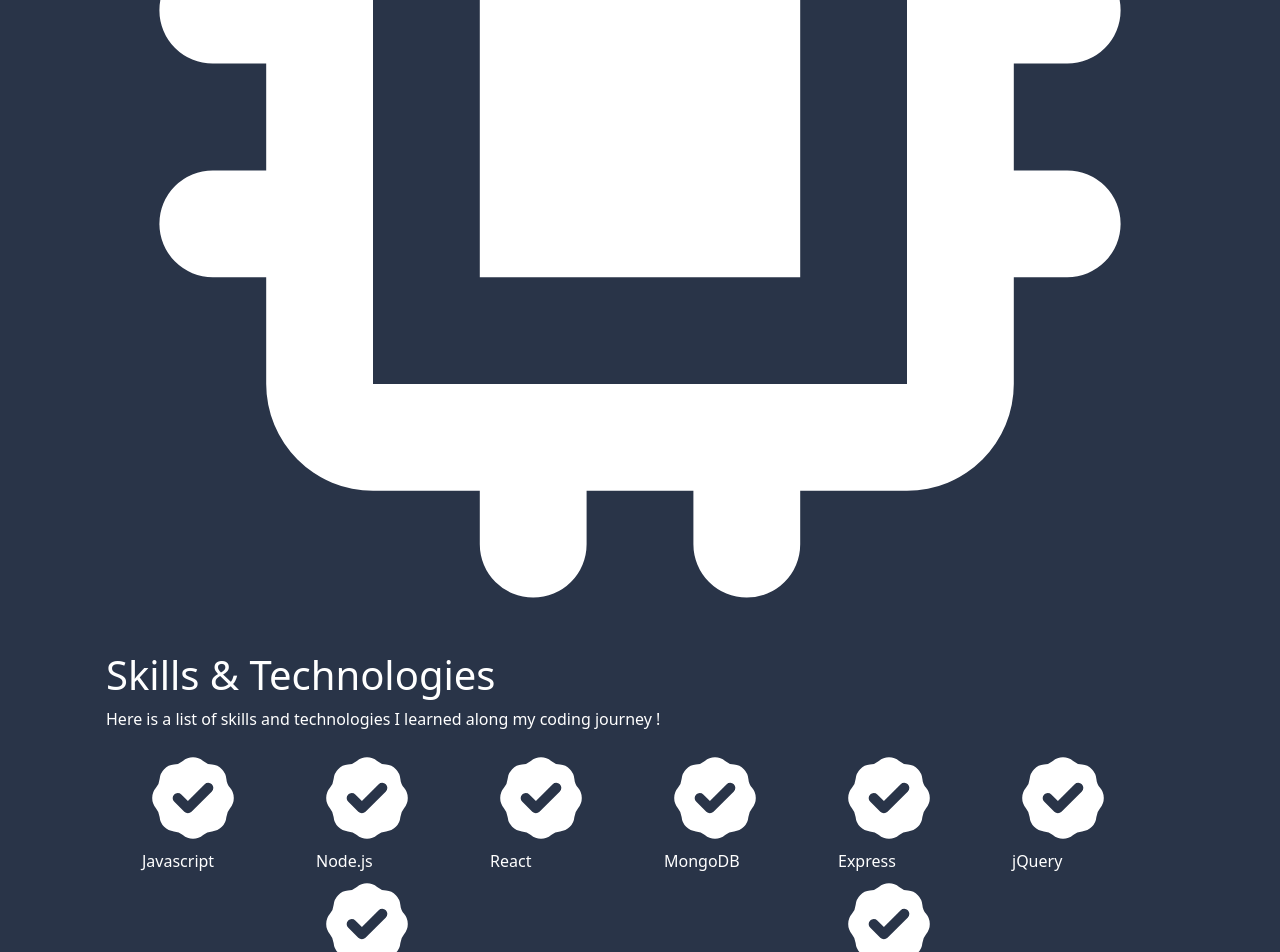
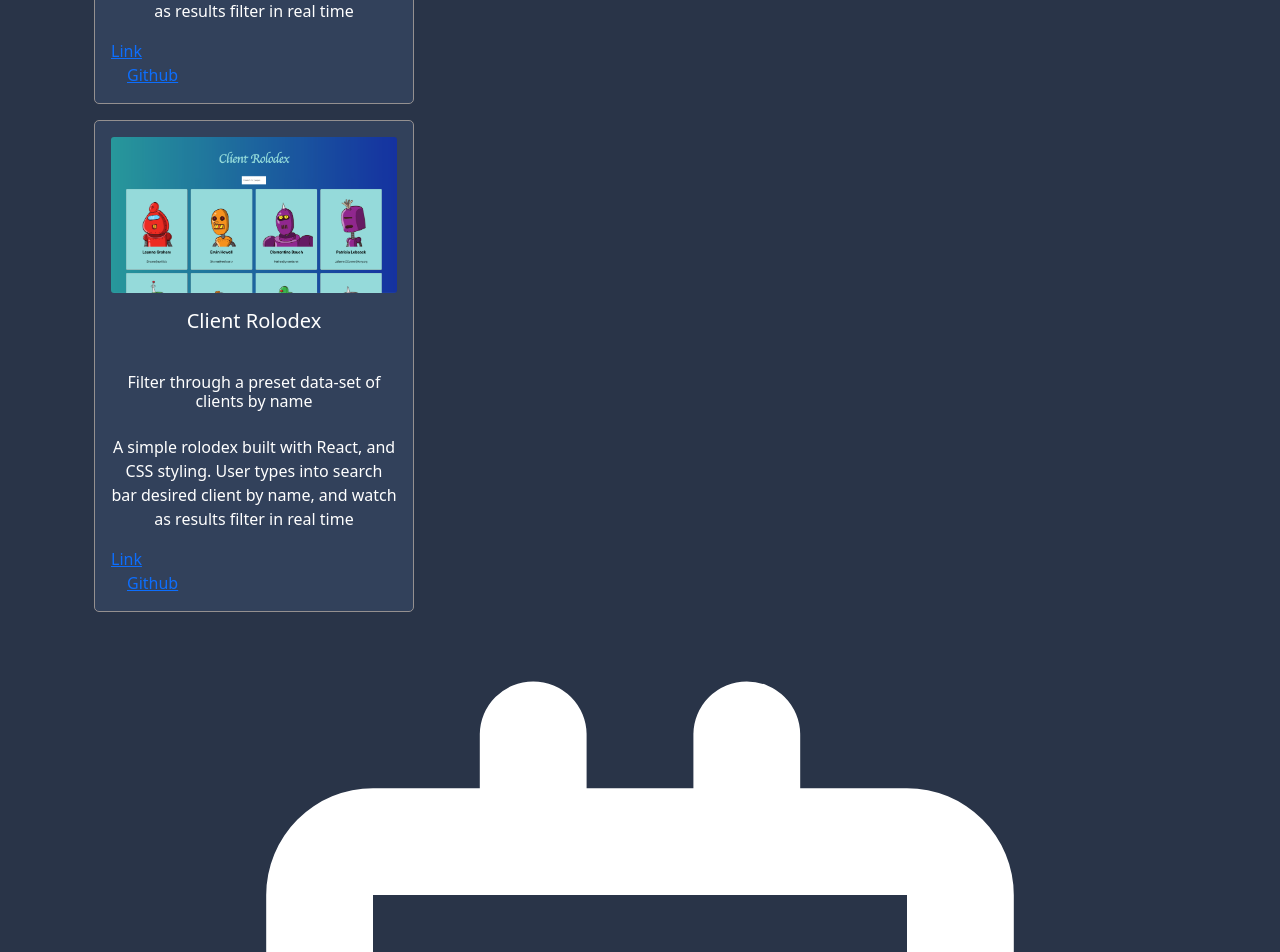
Before and after one commit to Esun94/Portfolio, a React (Create React App) app: page / in a window 1280 px wide. Shown: the part 1300-2252 px from the top of the page. Built offline with nearby package versions, Linux system fonts and the light colour scheme.

Commit message:
saving fixes to cards and card containers

```diff
--- a/src/App.css
+++ b/src/App.css
@@ -1,5 +1,5 @@
 .app-container {
-    background-color:  #293448 ;
+  background-color: #293448;
   color: white;
 }
 
@@ -9,9 +9,16 @@
 
 
 .project-container {
+  display: flex;
+  flex-direction: column;
+  margin-bottom: 1em;
   background-color: #32415b;
   border: 1px solid rgb(148, 144, 144);
   border-radius: 5px;
+  height: auto;
+  width: 20em;
+  /* height: em;
+    width: 'em'; */
   /* padding: 20px; */
   cursor: pointer;
   -moz-osx-font-smoothing: grayscale;
@@ -26,16 +33,21 @@
 
 
 .project-wrapper {
+  background-color: #32415b;
   /* display: flex;
  justify-content: center;
  align-items: center; */
 
 
+
 }
+
 .projects-card-container {
-  display: flex;
-  justify-content: space-evenly;
-  /* width: 65vw; */
+  display: grid;
+  flex-direction: row;
+  justify-content: space-between;
+  /* height: 20em;
+  width: 20em; */
   /* margin: auto; */
   /* display: grid; */
   /* grid-template-columns: 1 1 1 1; */
@@ -95,9 +107,14 @@
   padding: 2rem;
 
 
-}
+}*/
 
 .badge-icon {
   color: rgb(96, 217, 96);
 
-} */
+}
+
+.skills-icons {
+  display: flex;
+  justify-content: center;
+}
--- a/src/components/Projects.js
+++ b/src/components/Projects.js
@@ -14,8 +14,8 @@ function Projects() {
       <Container className="projects-card-container row">
         {/* <Container className="row-container row"> */}
           {projects.map((project) => (
-            <Card className="project-wrapper col-md-3 mx-1 my-2">
-              <Card.Body className="project-container">
+            // <Card className="project-wrapper col-md-3 mx-1 my-2">
+              <Card.Body className="project-container"col-md-3 mx-1 my-2>
                 <Card.Img className="mb-3" src={project.image}></Card.Img>
                 <Card.Title className="text-center mb-4">{project.title}</Card.Title>
                 <Card.Subtitle className="text-center mt-3">{project.subtitle}</Card.Subtitle>
@@ -25,7 +25,7 @@ function Projects() {
                 <Card.Link href={project.link}>Link</Card.Link>
                 <Card.Link href={project.github}>Github</Card.Link>
               </Card.Body>
-            </Card>
+            // </Card>
           ))}
         {/* </Container> */}
       </Container>
--- a/src/components/Skills.js
+++ b/src/components/Skills.js
@@ -21,7 +21,7 @@ function Skills() {
                         <Container key={skill} className="col-md-2">
                             <Container className="skills-info-container">
                                 <BadgeCheckIcon className="badge-icon"/>
-                                <span className="">{skill}</span>
+                                <span className="skills-icons">{skill}</span>
                             </Container>
                         </Container>
                     ))}
```
Lines whose indentation alone changed are shown as unchanged.
